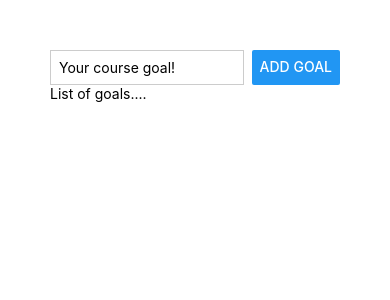
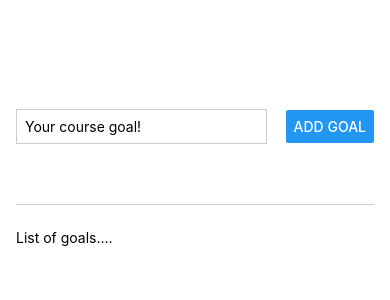
Before and after one commit to aya1357/react-native-pra, a React Native app: screen / in a window 390 px wide. Shown: the top 300 px of the page. Built offline with nearby package versions, Linux system fonts and the light colour scheme.

Commit message:
22_fix_layout

```diff
--- a/App.js
+++ b/App.js
@@ -7,7 +7,7 @@
         <TextInput style={styles.textInput} placeholder='Your course goal!' />
         <Button title='Add Goal' />
       </View>
-      <View>
+      <View style={styles.goalsContainer}>
         <Text>List of goals....</Text>
       </View>
     </View>
@@ -16,17 +16,27 @@
 
 const styles = StyleSheet.create({
   appContainer: {
-    padding: 50,
+    flex: 1,
+    paddingTop: 50,
+    paddingHorizontal: 16,
   },
   inputContainer: {
+    flex: 1,
     flexDirection: 'row',
-    justifyContent: 'space-between'
+    justifyContent: 'space-between',
+    alignItems: 'center',
+    marginBottom: 24,
+    borderBottomWidth: 1,
+    borderBottomColor: '#cccccc',
   },
   textInput: {
     borderWidth: 1,
     borderColor: '#cccccc',
-    width: '80%',
+    width: '70%',
     marginRight: 8,
     padding: 8
-  }
+  },
+  goalsContainer: {
+    flex: 4,
+  },
 });
```
